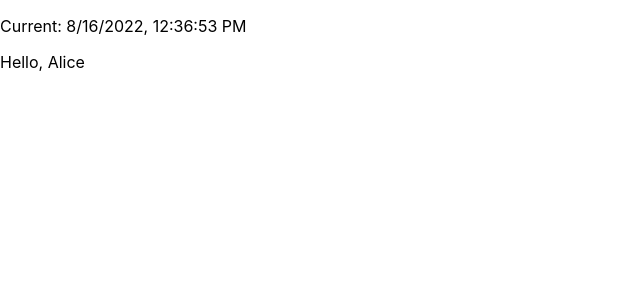
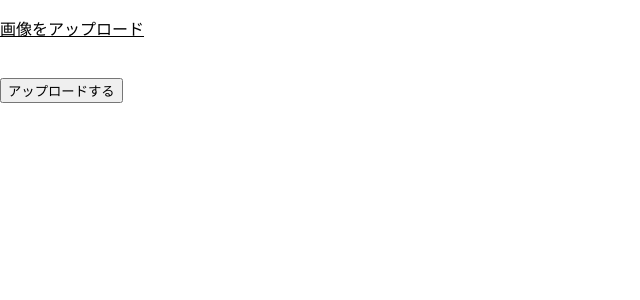
Before and after one commit to shifujito/sample-react, a React (Vite) app: page / in a window 1280 px wide. Shown: the top 300 px of the page, without its empty margins (0-640 px from the left). Built offline with nearby package versions, Linux system fonts and the light colour scheme.

Commit message:
auto commit

```diff
--- a/src/components/ContextSample.tsx
+++ b/src/components/ContextSample.tsx
@@ -1,40 +1,43 @@
-import React, { useContext } from 'react';
-// import Parent from './ContainerSample';
+import { useRef, useState } from 'react';
 
-type User = {
-    id: number
-    name: string
-}
 
-const UserContext = React.createContext<User | null>(null)
+const sleep = (ms: number) => new Promise((resolve) => setTimeout(resolve, ms))
 
-const GrandChild = () => {
-    const user = useContext(UserContext)
+const UPLOAD_DELAY = 5000
 
-    return user !== null ? <p>Hello, {user.name}</p> : null
-}
+const ImageUploader = () => {
+    const inputImageRef = useRef<HTMLInputElement | null>(null)
+    const fileRef = useRef<File | null>(null)
+    const [message, setMessage] = useState<string | null>('')
 
-const Child = () => {
-    const now = new Date()
+    const onClickText = () => {
+        if (inputImageRef.current !== null){
+            inputImageRef.current.click()
+        }
+    }
+
+    const onChangeImage = (e: React.ChangeEvent<HTMLInputElement>) => {
+        const files = e.target.files
+        if (files !== null && files.length > 0){
+            fileRef.current = files[0]
+        }
+    }
+
+    const  onClickUpload = async () => {
+        if (fileRef.current !== null) {
+            await sleep(UPLOAD_DELAY)
+            setMessage(`${fileRef.current.name} has been successfully uploaded`)
+        }
+    }
 
     return (
         <div>
-            <p>Current: {now.toLocaleString ()}</p>
-            <GrandChild />
+            <p style={{ textDecoration: 'underline'}} onClick={onClickText}>画像をアップロード</p>
+            <input ref={inputImageRef} type="file" accept='image/*' onChange={onChangeImage} style={{ visibility: 'hidden'}} />
+            <br />
+            <button onClick={onClickUpload}>アップロードする</button>
+            { message !== null && <p>{ message }</p>}
         </div>
     )
 }
-
-const Parent = () => {
-    const user: User = {
-        id: 1,
-        name: 'Alice'
-    }
-
-    return (
-        <UserContext.Provider value={user}>
-            <Child />
-        </UserContext.Provider>
-    )
-}
-export default Parent
+export default ImageUploader
```
